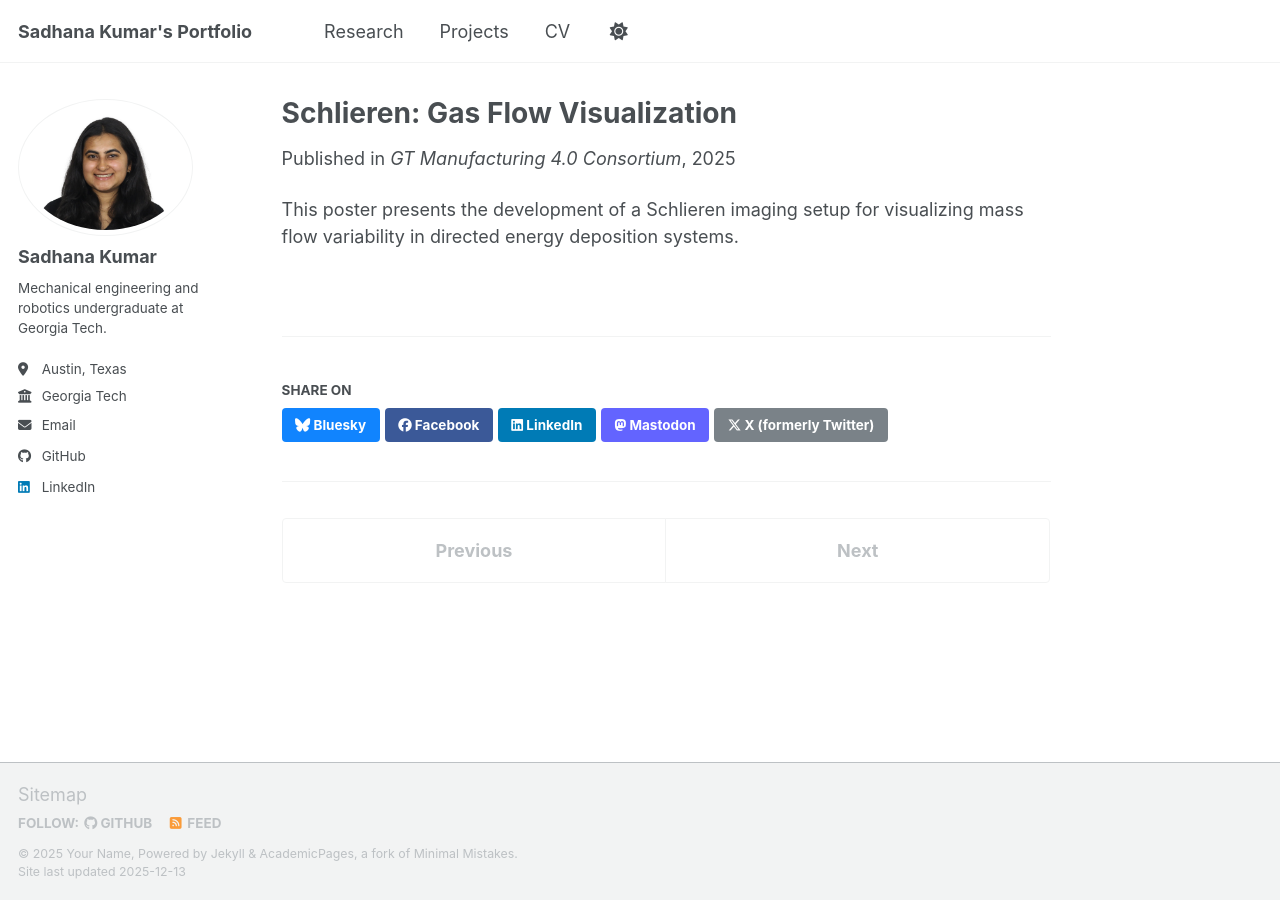
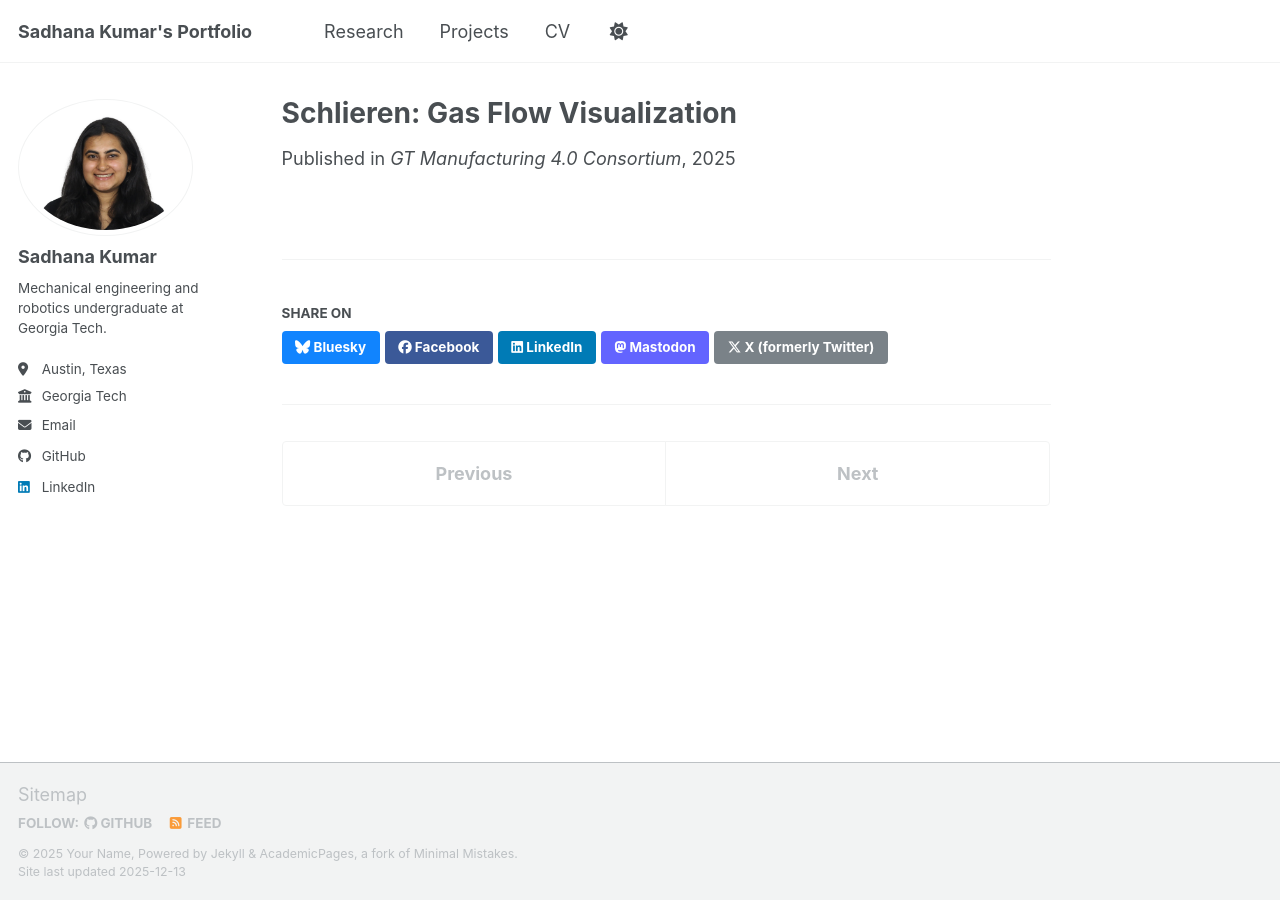
Before and after one commit to s-kumar72/s-kumar72.github.io, a Jekyll site: the page built from _publications/2025-01-schlieren.md, in a window 1280 px wide. Built offline with Jekyll 4.4.1, drawn with Linux system fonts in a browser that asks for light colours; a script bundle is joined from its source files by our own code; library files that are not in the unit come from our copies.

Commit message:
Update 2025-01-schlieren.md

```diff
--- a/_publications/2025-01-schlieren.md
+++ b/_publications/2025-01-schlieren.md
@@ -3,7 +3,5 @@ title: "Schlieren: Gas Flow Visualization"
 date: 2025-01-30
 venue: "GT Manufacturing 4.0 Consortium"
 type: poster
-pdf: /files/posters/SchlierenPoster_GT4.0ManufacturingConsortium_January2025.pdf
+pdf: /files/SchlierenPoster_GT4.0ManufacturingConsortium_January2025.pdf
 ---
-This poster presents the development of a Schlieren imaging setup for visualizing
-mass flow variability in directed energy deposition systems.
```
